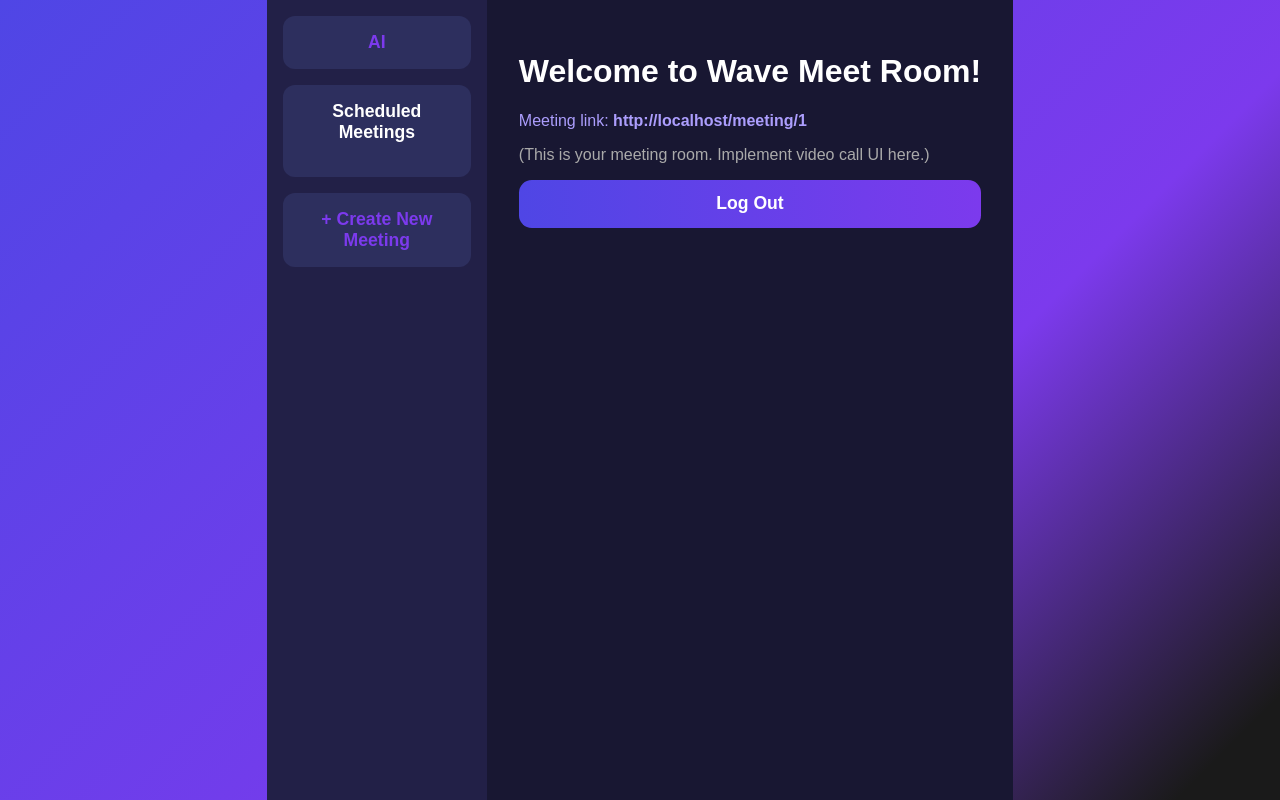
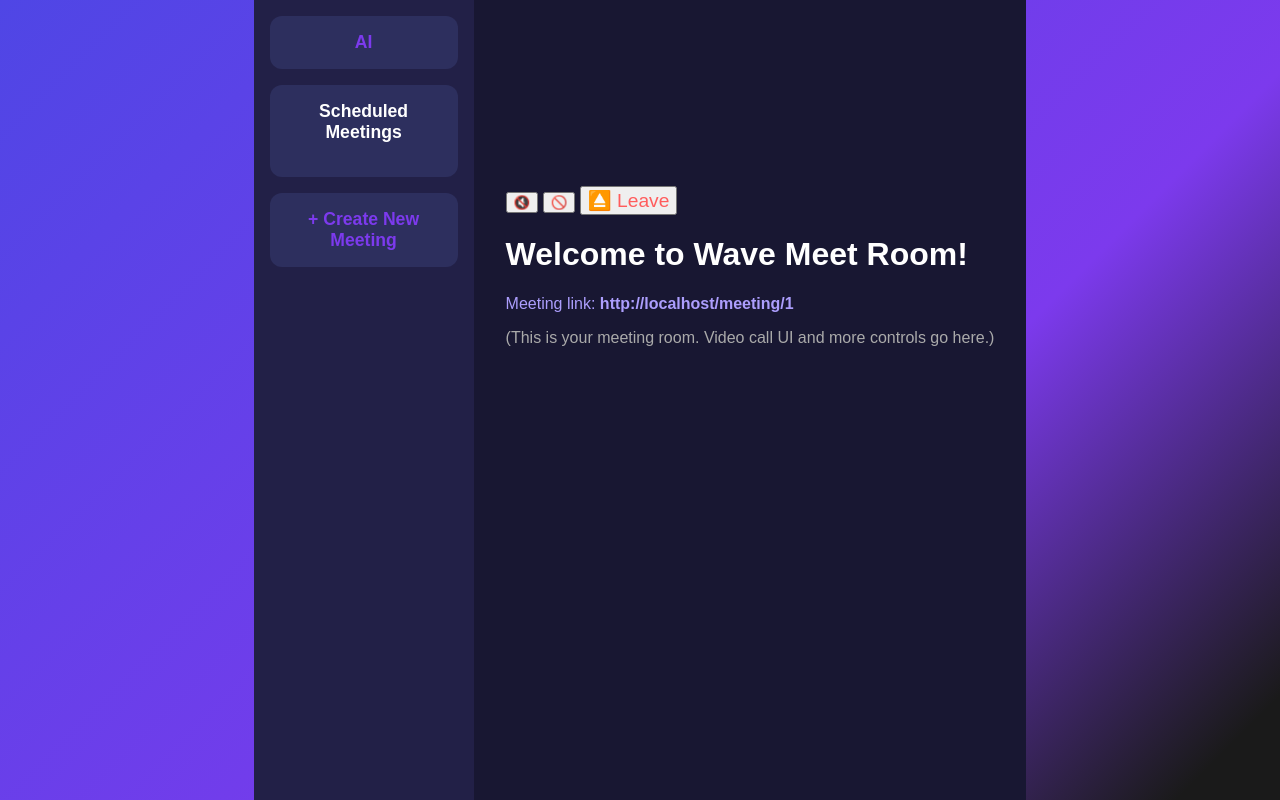
Before and after one commit to wavemeetweb/wave-meet, a Flask app: page /meeting/1 in a window 1280 px wide. Run offline with Flask 3, Linux system fonts and the light colour scheme; the visitor is signed in with stand-in values (Sample User, id 1).

Commit message:
Update meeting.html

```diff
--- a/templates/meeting.html
+++ b/templates/meeting.html
@@ -3,7 +3,7 @@
 <head>
   <meta charset="UTF-8" />
   <meta name="viewport" content="width=device-width, initial-scale=1.0" />
-  <title>Wave Meet - Meeting Room</title>
+  <title>Wave Meet - Meeting Room {{ meeting_id }}</title>
   <link rel="stylesheet" href="{{ url_for('static', filename='style.css') }}">
 </head>
 <body>
@@ -24,17 +24,68 @@
         </ul>
       </div>
       <div class="sidebar-item">
-        <a href="/create">+ Create New Meeting</a>
+        <a href="{{ url_for('create') }}">+ Create New Meeting</a>
       </div>
     </aside>
     <main class="meeting-main">
+      <div class="video-grid">
+        <!-- Local webcam preview -->
+        <video id="local-video" autoplay playsinline muted></video>
+      </div>
+
+      <div class="meeting-controls">
+        <button id="toggle-mic" class="ctrl-btn" aria-label="Toggle Microphone"><span id="mic-icon">🎤</span></button>
+        <button id="toggle-cam" class="ctrl-btn" aria-label="Toggle Camera"><span id="cam-icon">📹</span></button>
+        <button onclick="window.location.href='/'" class="ctrl-btn" aria-label="Leave Meeting" style="color:#ff5c5c;font-size:1.2rem;">⏏️ Leave</button>
+      </div>
+
       <h1>Welcome to Wave Meet Room!</h1>
       {% if meeting_id %}
         <p style="color:#ac9efd;">Meeting link: <b>{{ request.url_root }}meeting/{{ meeting_id }}</b></p>
       {% endif %}
-      <p style="color:#aaa;">(This is your meeting room. Implement video call UI here.)</p>
-      <button onclick="window.location.href='/'" class="btn btn--primary">Log Out</button>
+      <p style="color:#aaa;">(This is your meeting room. Video call UI and more controls go here.)</p>
     </main>
   </div>
+
+  <script>
+    let mediaStream;
+    let audioTrack, videoTrack;
+    const videoElem = document.getElementById('local-video');
+    const micBtn = document.getElementById('toggle-mic');
+    const micIcon = document.getElementById('mic-icon');
+    const camBtn = document.getElementById('toggle-cam');
+    const camIcon = document.getElementById('cam-icon');
+
+    async function setupMediaPreview() {
+      try {
+        mediaStream = await navigator.mediaDevices.getUserMedia({ video: true, audio: true });
+        videoElem.srcObject = mediaStream;
+        [videoTrack] = mediaStream.getVideoTracks();
+        [audioTrack] = mediaStream.getAudioTracks();
+        audioTrack.enabled = true;
+        videoTrack.enabled = true;
+      } catch (err) {
+        alert("Could not access camera or microphone. Please allow permissions!");
+        camIcon.textContent = '🚫';
+        micIcon.textContent = '🔇';
+      }
+    }
+
+    micBtn.onclick = () => {
+      if (!audioTrack) return;
+      audioTrack.enabled = !audioTrack.enabled;
+      micBtn.classList.toggle('active', !audioTrack.enabled);
+      micIcon.textContent = audioTrack.enabled ? '🎤' : '🔇';
+    };
+
+    camBtn.onclick = () => {
+      if (!videoTrack) return;
+      videoTrack.enabled = !videoTrack.enabled;
+      camBtn.classList.toggle('active', !videoTrack.enabled);
+      camIcon.textContent = videoTrack.enabled ? '📹' : '🚫';
+    };
+
+    window.addEventListener('DOMContentLoaded', setupMediaPreview);
+  </script>
 </body>
 </html>
```
